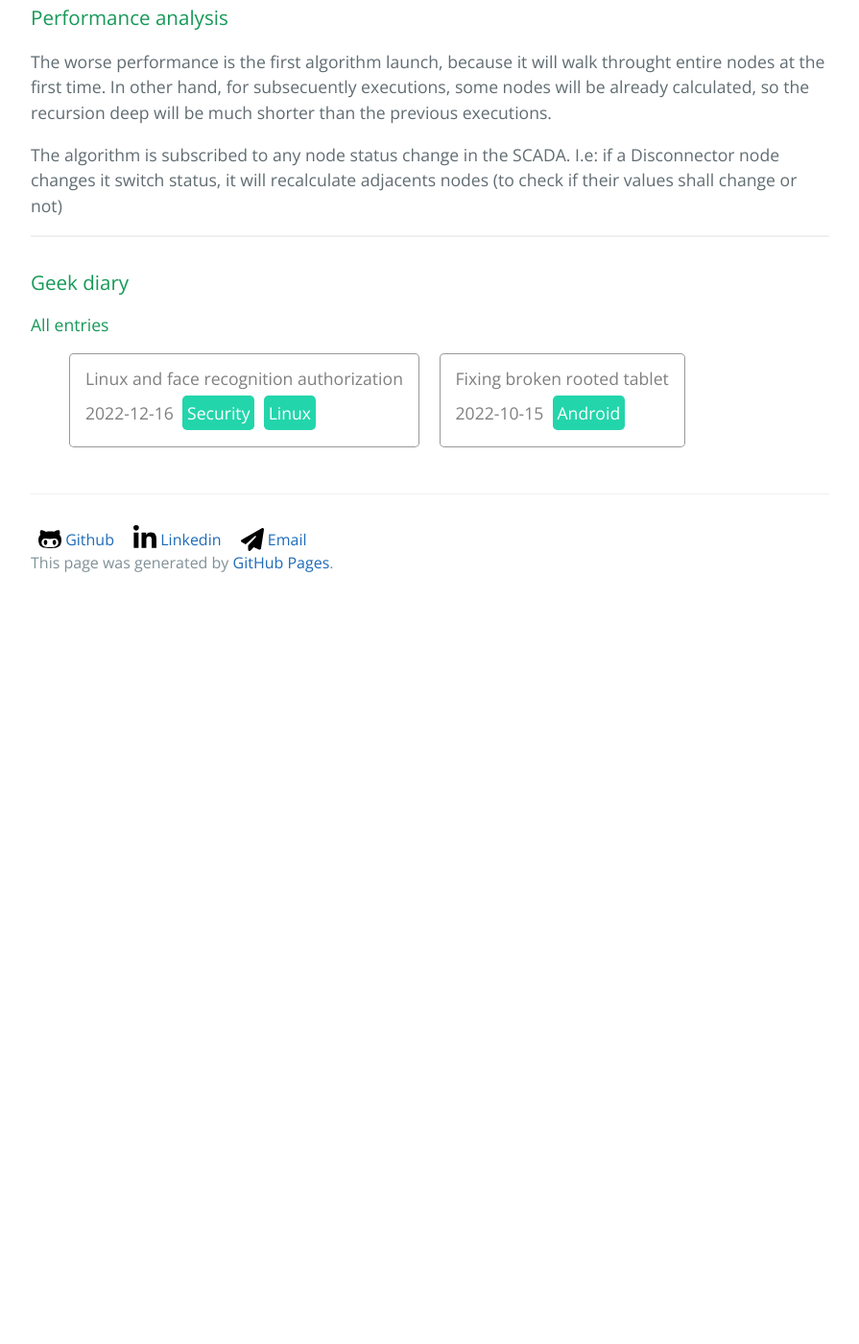
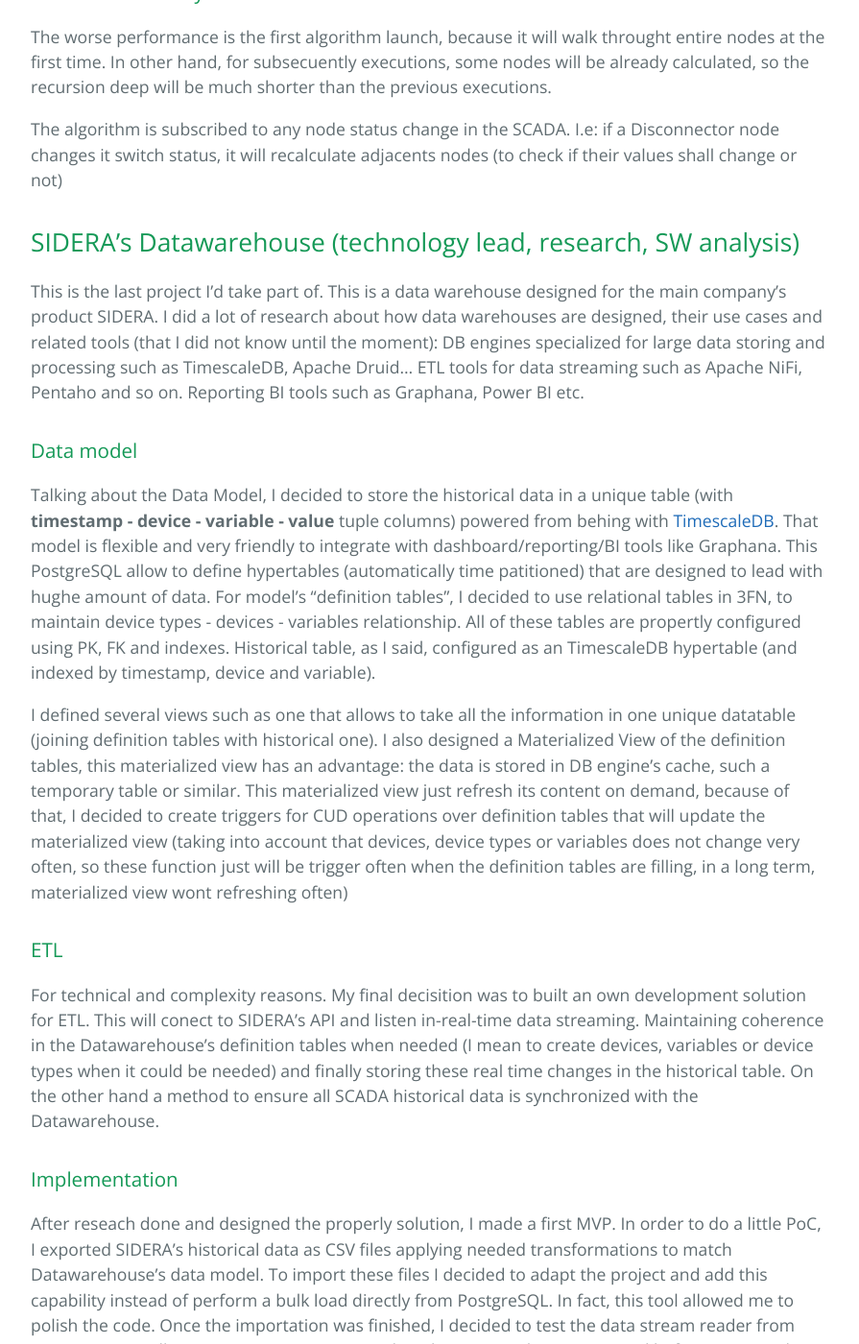
Before and after one commit to Carlosmape/carlosmape.github.io, a Jekyll site: the page built from projects/sidera.md, in a window 1280 px wide and 1400 px high, scrolled down 7030 px. Shown: the whole window at 96% size, without its empty margins (192-1087 px from the left). Built offline with Jekyll 4.4.1, drawn with Linux system fonts in a browser that asks for light colours; before the commit the page ends 7660 px from its top, so only the background shows below that; some of the changed text lies outside the part shown.

Commit message:
Added latest project inside my current job

```diff
--- a/projects/sidera.md
+++ b/projects/sidera.md
@@ -91,3 +90,20 @@ The debugging process of any recursive algorithm must be carried out in a thorou
 The worse performance is the first algorithm launch, because it will walk throught entire nodes at the first time. In other hand, for subsecuently executions, some nodes will be already calculated, so the recursion deep will be much shorter than the previous executions.
 
 The algorithm is subscribed to any node status change in the SCADA. I.e: if a Disconnector node changes it switch status, it will recalculate adjacents nodes (to check if their values shall change or not)
+
+## SIDERA's Datawarehouse (technology lead, research, SW analysis)
+This is the last project I'd take part of. This is a data warehouse designed for the main company's product SIDERA. I did a lot of research about how data warehouses are designed, their use cases and related tools (that I did not know until the moment): DB engines specialized for large data storing and processing such as TimescaleDB, Apache Druid... ETL tools for data streaming such as Apache NiFi, Pentaho and so on. Reporting BI tools such as Graphana, Power BI etc.
+
+### Data model
+Talking about the Data Model, I decided to store the historical data in a unique table (with **timestamp - device - variable - value** tuple columns) powered from behing with [TimescaleDB](https://www.timescale.com/). That model is flexible and very friendly to integrate with dashboard/reporting/BI tools like Graphana. This PostgreSQL allow to define hypertables (automatically time patitioned) that are designed to lead with hughe amount of data. For model's "definition tables", I decided to use relational tables in 3FN, to maintain device types - devices - variables relationship. All of these tables are propertly configured using PK, FK and indexes. Historical table, as I said, configured as an TimescaleDB hypertable (and indexed by timestamp, device and variable).
+
+I defined several views such as one that allows to take all the information in one unique datatable (joining definition tables with historical one). I also designed a Materialized View of the definition tables, this materialized view has an advantage: the data is stored in DB engine's cache, such a temporary table or similar. This materialized view just refresh its content on demand, because of that, I decided to create triggers for CUD operations over definition tables that will update the materialized view (taking into account that devices, device types or variables does not change very often, so these function just will be trigger often when the definition tables are filling, in a long term, materialized view wont refreshing often)
+
+### ETL
+For technical and complexity reasons. My final decisition was to built an own development solution for ETL. This will conect to SIDERA's API and listen in-real-time data streaming. Maintaining coherence in the Datawarehouse's definition tables when needed (I mean to create devices, variables or device types when it could be needed) and finally storing these real time changes in the historical table. On the other hand a method to ensure all SCADA historical data is synchronized with the Datawarehouse.
+
+### Implementation
+After reseach done and designed the properly solution, I made a first MVP. In order to do a little PoC, I exported SIDERA's historical data as CSV files applying needed transformations to match Datawarehouse's data model. To import these files I decided to adapt the project and add this capability instead of perform a bulk load directly from PostgreSQL. In fact, this tool allowed me to polish the code. Once the importation was finished, I decided to test the data stream reader from SIDERA API. Finally, it was turn to try some end applications such as mentioned before. Concretely PowerBI and Graphana.
+
+### Deployment and maintenance
+This is one of my most important task in the company right now. I am currently deployin the Datawarehouse in several projects and making fix and improvements in the code. Feeling like a Father, I am very proud of took a part of the Company main product.
```
Also changed, not shown: other parts of projects/sidera.md (+1 -2 lines).
